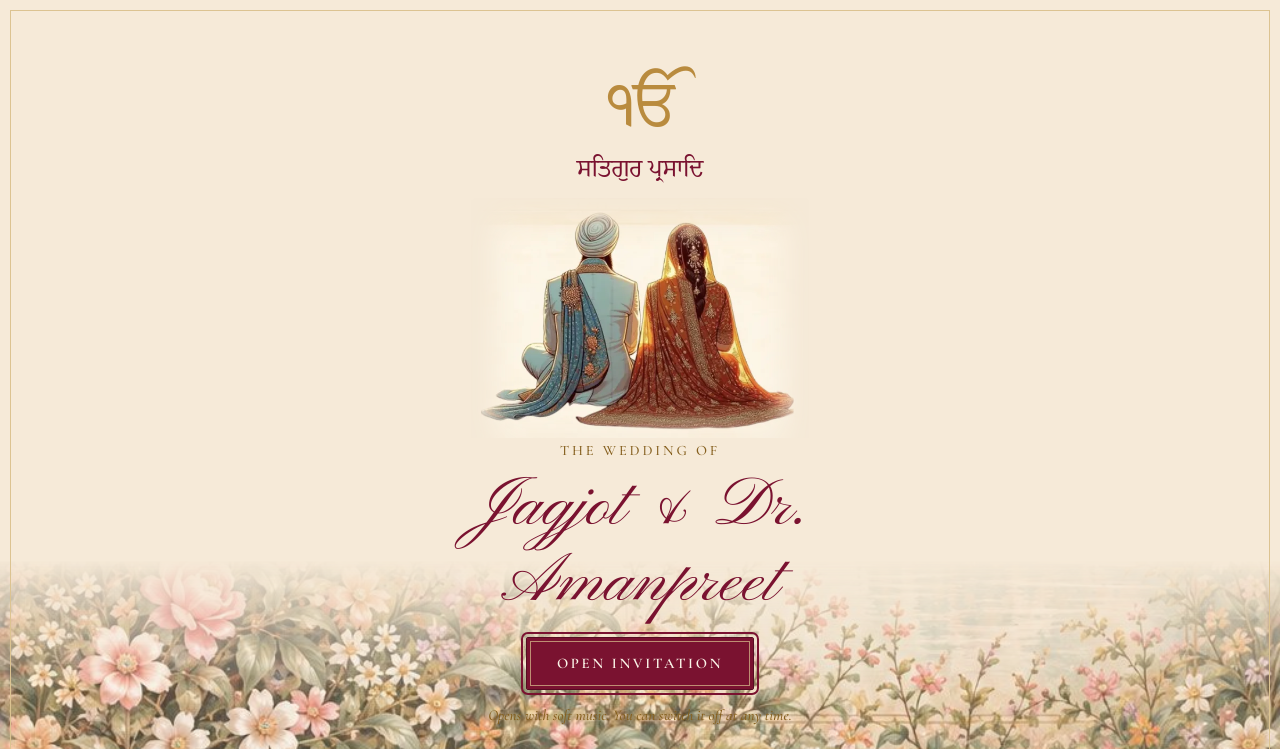
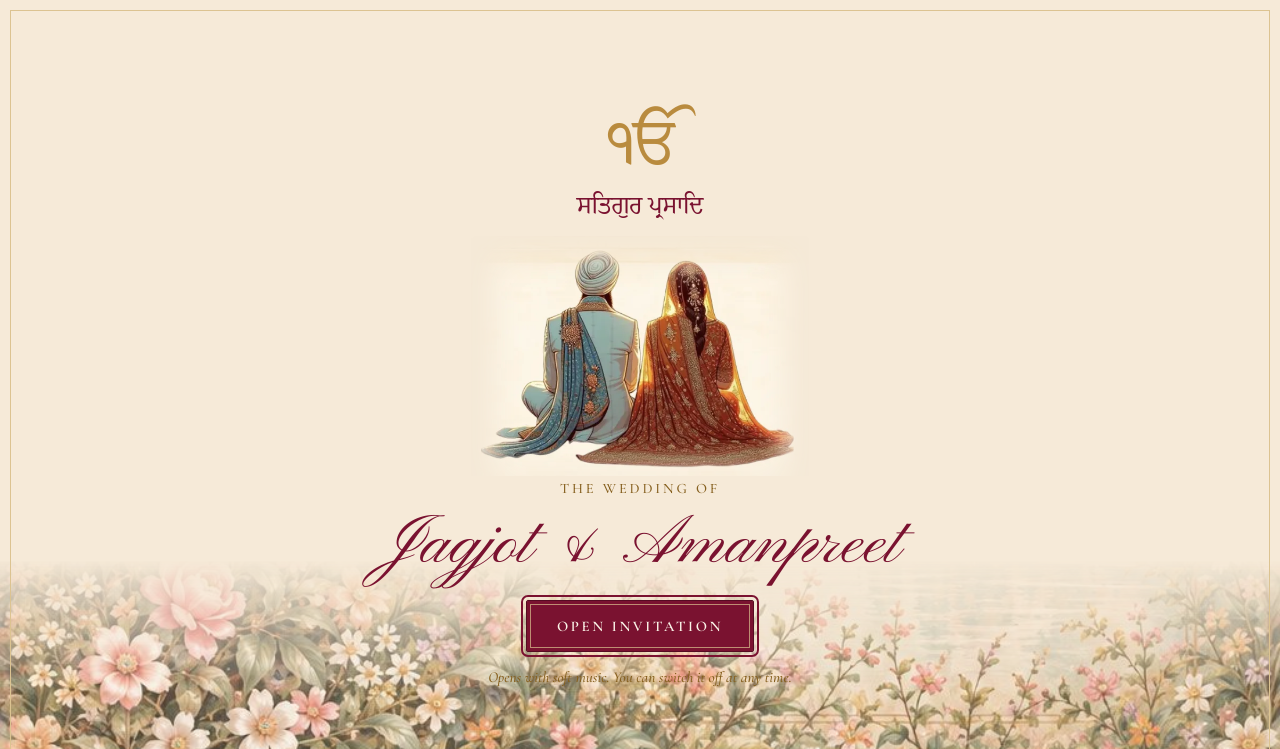
Before and after one commit to singhjagjot63/jagjot-amanpreet-wedding, a plain HTML site: page index.html in a window 1280 px wide. Shown: the top 749 px of the page. Drawn offline with nearby package versions, Linux system fonts and the light colour scheme.

Commit message:
Use S/O and D/O parent labels and simplify bride's name

```diff
--- a/index.html
+++ b/index.html
@@ -4,7 +4,7 @@
 <meta charset="utf-8">
 <meta name="viewport" content="width=device-width, initial-scale=1, viewport-fit=cover">
 <title>Jagjot & Amanpreet</title>
-<meta name="description" content="You are invited to the wedding celebrations of Jagjot Singh and Dr. Amanpreet Kaur, December 2026 to January 2027.">
+<meta name="description" content="You are invited to the wedding celebrations of Jagjot Singh and Amanpreet Kaur, December 2026 to January 2027.">
 <link rel="preconnect" href="https://fonts.googleapis.com">
 <link rel="preconnect" href="https://fonts.gstatic.com" crossorigin>
 <link rel="stylesheet" href="https://fonts.googleapis.com/css2?family=Cormorant+Garamond:ital,wght@0,400;0,500;0,600;0,700;1,400;1,500;1,600&family=Noto+Serif+Gurmukhi:wght@400;600&family=Pinyon+Script&display=swap">
@@ -226,7 +226,7 @@ footer .banner { margin: 28px calc(50% - 50vw) 0; height: clamp(110px, 24vw, 250
     <p class="satgur">ਸਤਿਗੁਰ ਪ੍ਰਸਾਦਿ</p>
     <img class="couple" src="assets/couple.webp" alt="Illustration of the couple seated together, seen from behind" width="635" height="450">
     <p class="eyebrow">The wedding of</p>
-    <h1>Jagjot &amp; Dr. Amanpreet</h1>
+    <h1>Jagjot &amp; Amanpreet</h1>
     <button class="btn" id="open" type="button">Open invitation</button>
     <p class="hint">Opens with soft music. You can switch it off at any time.</p>
   </div>
@@ -252,10 +252,10 @@ footer .banner { margin: 28px calc(50% - 50vw) 0; height: clamp(110px, 24vw, 250
 
       <div class="names">
         <span class="n">Jagjot Singh</span>
-        <span class="p">(Sdn. Saranjeet Kaur and S. Jitender Singh)</span>
+        <span class="p">(S/O Sdn. Saranjeet Kaur and S. Jitender Singh)</span>
         <span class="with">with</span>
-        <span class="n">Dr. Amanpreet Kaur</span>
-        <span class="p">(Sdn. Satinder Kaur and S. Jaspreet Singh)</span>
+        <span class="n">Amanpreet Kaur</span>
+        <span class="p">(D/O Sdn. Satinder Kaur and S. Jaspreet Singh)</span>
       </div>
       <p class="grand">With the blessings of grandparents <strong>Sdn. Kulwant Kaur &amp; Late S. Niranjan Singh Chugh</strong>, who invite you to grace the auspicious occasion of the marriage ceremony of their beloved grandson.</p>
 
```
